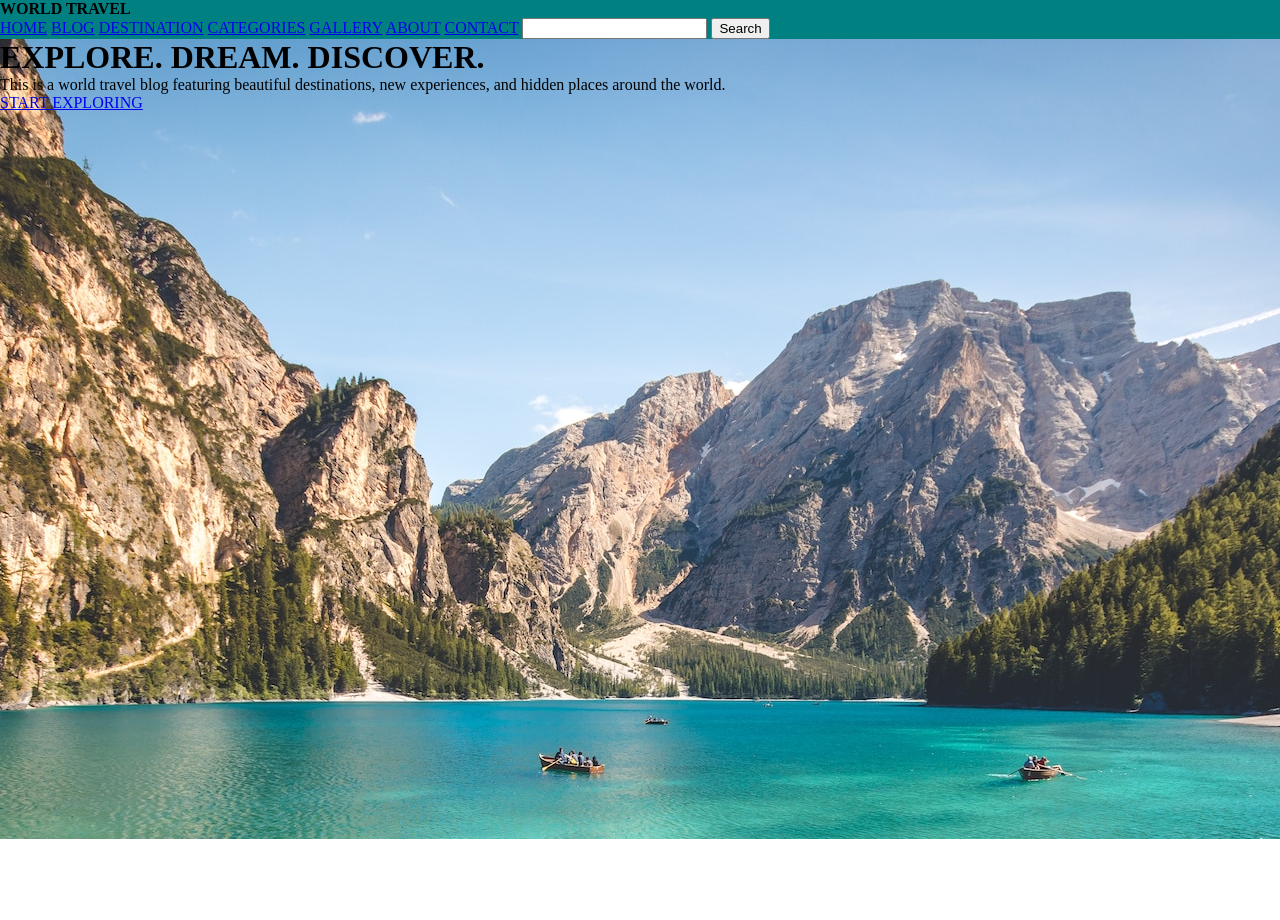
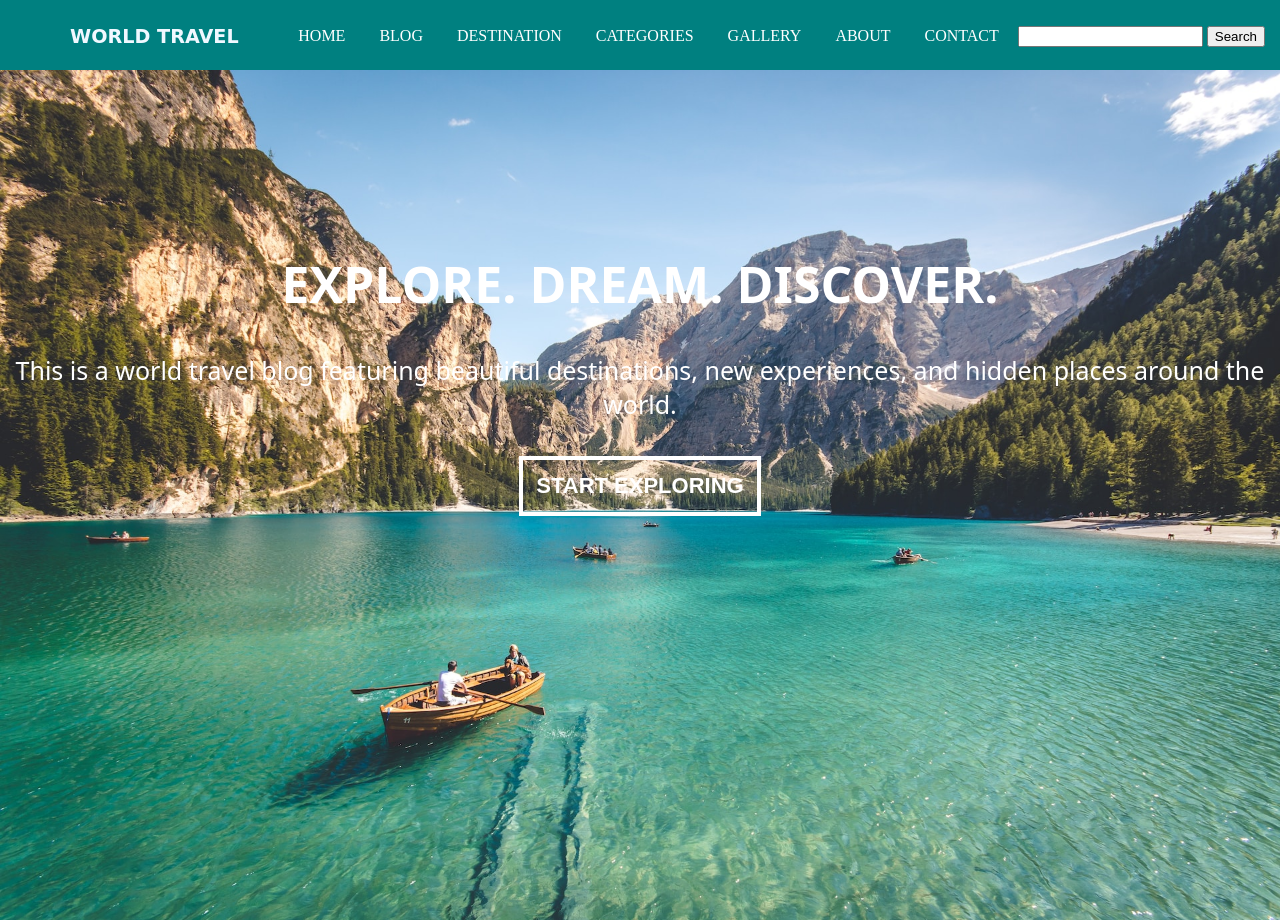
Before and after one commit to abunaim14/travel-blog-project, a plain HTML site: page index.html in a window 1280 px wide. Before the commit the page ends 839 px from the top, so only its background shows below. Drawn offline with Linux system fonts and the light colour scheme.

Commit message:
add some style

```diff
--- a/index.html
+++ b/index.html
@@ -1,5 +1,6 @@
 <!DOCTYPE html>
 <html lang="en">
+<!--This is head section-->
 <head>
     <meta charset="UTF-8">
     <meta name="viewport" content="width=device-width, initial-scale=1.0">
@@ -7,7 +8,9 @@
     <link rel="shortcut icon" href="images/airplane.png" type="image/x-icon">
     <link rel="stylesheet" href="style/index.css">
 </head>
+<!--This is body section-->
 <body>
+    <!--This is navigation bar section-->
     <header class="head">
         <div class="logo">
             <span><strong>WORLD TRAVEL</strong></span>
@@ -24,11 +27,12 @@
            <input type="button" name="btn" value="Search">
         </div>
     </header>
+    <!--This is main section-->
     <main class="main">
         <div class="bimage">
-            <h1>EXPLORE. DREAM. DISCOVER.</h1>
-            <P>This is a world travel blog featuring beautiful destinations, new experiences, and hidden places around the world.</P>
-            <a href="#">START EXPLORING</a>
+            <h1 id="heading">EXPLORE. DREAM. DISCOVER.</h1>
+            <p class="para" >This is a world travel blog featuring beautiful destinations, new experiences, and hidden places around the world.</p>
+            <a id="explore" href="#">START EXPLORING</a>
         </div>
     </main>
 </body>
--- a/style/index.css
+++ b/style/index.css
@@ -4,9 +4,54 @@
 }
 .head{
     background-color:teal;
+    height:70px;
+}
+.logo{
+    float:inline-start;
+    margin:25px 0 0 70px;
+    font-size:larger;
+    font-family:cursive;
+    color:aliceblue;
+}
+.nevmenu{
+    float:inline-end;
+    margin:26px 15px 0 0;
+}
+.nevmenu > a{
+    color:white;
+    text-decoration:none;
+    margin:15px;
+
 }
 .bimage{
     background-image: url('../images/pietro-de-grandi-T7K4aEPoGGk-unsplash.jpg');
     background-position:top;
-    height:800px;
+    height:850px;
+    text-align:center;
+    padding-top:180px;
+    background-repeat:no-repeat;
+    background-size:cover;
 }
+#heading{
+    color:white;
+    font-size:50px;
+    font-family:system-ui, -apple-system, BlinkMacSystemFont, 'Segoe UI', Roboto, Oxygen, Ubuntu, Cantarell, 'Open Sans', 'Helvetica Neue', sans-serif;
+}
+.para{
+    color:white;
+    font-size:25px;
+    margin-top:35px;
+    font-family:system-ui, -apple-system, BlinkMacSystemFont, 'Segoe UI', Roboto, Oxygen, Ubuntu, Cantarell, 'Open Sans', 'Helvetica Neue', sans-serif
+}
+#explore{
+    display:inline-block;
+    margin-top:35px;
+    font-size:22px;
+    font-weight:bolder;
+    text-decoration:none;
+    border:4px solid white;
+    color:white;
+    text-align:center;
+    padding:13px;
+    font-family:Arial, Helvetica, sans-serif;
+}
```
